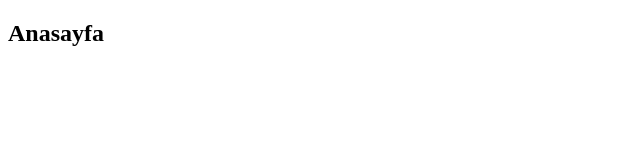
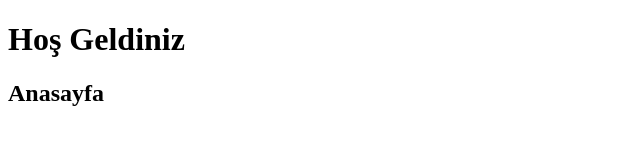
Before and after one commit to acunmedyaakademi/beratdimen-githubogreniyorum, a plain HTML site: page index.html in a window 1280 px wide. Shown: the whole page, without its empty margins (0-640 px from the left). Drawn offline with Linux system fonts and the light colour scheme.

Commit message:
anasayfa h1 eklendi

```diff
--- a/index.html
+++ b/index.html
@@ -6,6 +6,7 @@
   <title>Document</title>
 </head>
 <body>
+  <h1>Hoş Geldiniz</h1>
   <h2>Anasayfa</h2>
 </body>
 </html>
```
